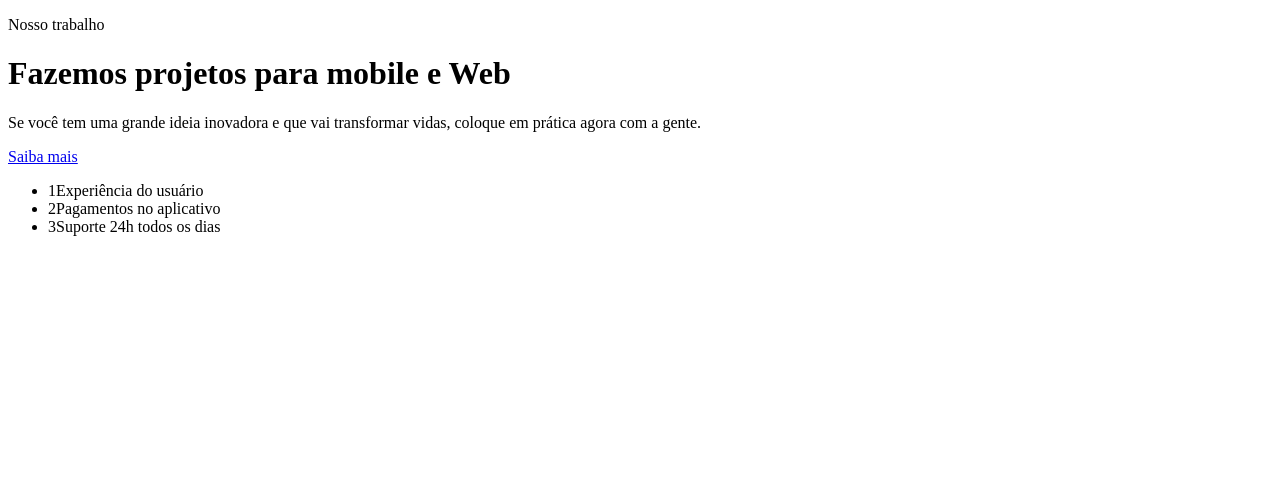
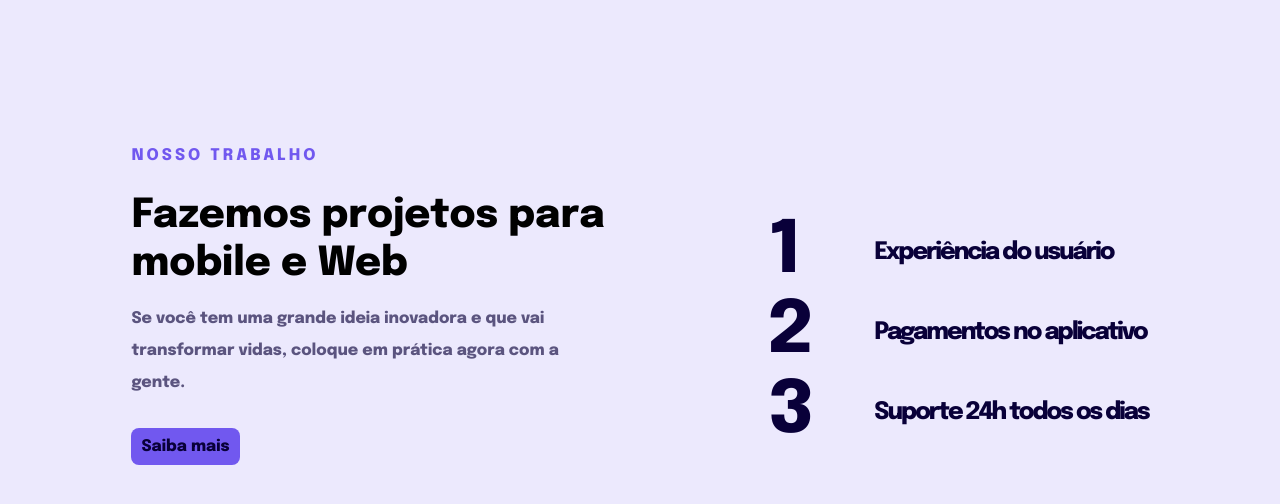
Before and after one commit to eugeniobandeira/rocketseat, a plain HTML site: page Projeto_004/resposividade.html in a window 1280 px wide. Drawn offline with Linux system fonts and the light colour scheme.

Commit message:
finalizando o projeto 4

```diff
--- a/Projeto_004/resposividade.html
+++ b/Projeto_004/resposividade.html
@@ -4,17 +4,23 @@
     <meta charset="UTF-8">
     <meta name="viewport" content="width=device-width, initial-scale=1.0">
     <title>Introdução à Responsividade</title>
+    <link rel="stylesheet" href="style.css">
+    <link rel="preconnect" href="https://fonts.googleapis.com">
+    <link rel="preconnect" href="https://fonts.gstatic.com" crossorigin>
+    <link href="https://fonts.googleapis.com/css2?family=Epilogue:wght@800&display=swap" rel="stylesheet">
 </head>
 <body>
     <main>
-        <p>Nosso trabalho</p>
-        <h1>Fazemos projetos para mobile e Web</h1>
-        <p>Se você tem uma grande ideia inovadora e que vai transformar vidas, coloque em prática agora com a gente.</p>
-        <a href="#">Saiba mais</a>
+        <div class="container">
+            <p class="p1">Nosso trabalho</p>
+            <h1>Fazemos projetos para mobile e Web</h1>
+            <p class="p2">Se você tem uma grande ideia inovadora e que vai transformar vidas, coloque em prática agora com a gente.</p>
+            <a href="#" class="link">Saiba mais</a>
+        </div>
         <ul>
-            <li><span>1</span>Experiência do usuário</li>
-            <li><span>2</span>Pagamentos no aplicativo</li>
-            <li><span>3</span>Suporte 24h todos os dias</li>
+            <li><span>1</span> Experiência do usuário</li>
+            <li><span>2</span> Pagamentos no aplicativo</li>
+            <li><span>3</span> Suporte 24h todos os dias</li>
         </ul>
     </main>
 </body>
--- a/Projeto_004/style.css
+++ b/Projeto_004/style.css
@@ -0,0 +1,125 @@
+* {
+    margin: 0;
+    padding: 0;
+}
+
+:root {
+    --bg-light: #ECE9FD;
+    font-size: 62.5%;
+}
+body {
+    background: var(--bg-light, #ECE9FD);
+    font-family: 'Epilogue', sans-serif;
+}
+main {
+    padding: 6rem 2.3rem;
+    max-width: 38rem;
+    margin: 0 auto;
+}
+main a {
+    text-decoration: none;
+    font-size: 1.6rem;
+    margin: 3.2rem 0 7.2rem 0;
+}
+main a:hover {
+    color: #251e47;
+    color: #ECE9FD;
+}
+h1 {
+    font-family: Epilogue;
+    font-size: 4rem;
+    font-style: normal;
+    font-weight: 800;
+    line-height: 4.8rem;
+
+    margin-bottom: 1.5rem;
+}
+.p1 {
+    color: var(--text-dark-accent, #7158EF);
+    font-feature-settings: 'clig' off, 'liga' off;
+    font-family: Epilogue;
+    font-size: 1.6rem;
+    font-style: normal;
+    font-weight: 400;
+    line-height: 3.2rem;
+    letter-spacing: 3px;
+    text-transform: uppercase;
+
+    margin-bottom: 2rem;
+}
+.p2 {
+    color: var(--text-dark-gray, rgba(10, 0, 57, 0.64));
+    font-feature-settings: 'clig' off, 'liga' off;
+
+    font-family: Epilogue;
+    font-size: 1.6rem;
+    font-style: normal;
+    font-weight: 400;
+    line-height: 3.2rem;
+
+    margin-bottom: 3.2rem;
+}
+.link {
+    color: var(--text-dark, #090039);
+    font-feature-settings: 'clig' off, 'liga' off;
+    font-family: Epilogue;
+    font-size: 1.6rem;
+    font-style: normal;
+    font-weight: 400;
+    line-height: 3.2rem;
+    background-color: #7158EF;
+    padding: 1rem;
+    border-radius: 8px;
+
+}
+ul {
+    margin-top: 7.2rem;
+}
+ul li {
+    list-style: none;
+    color: var(--text-dark, #090039);
+    font-feature-settings: 'clig' off, 'liga' off;
+
+    font-family: Epilogue;
+    font-size: 2.4rem;
+    font-style: normal;
+    font-weight: 800;
+    letter-spacing: -2px;
+    display: flex;
+    align-items: center;
+    gap: 4.8rem;
+
+    max-width: 25.8rem;
+}
+ul li span {
+    color: var(--text-dark, #090039);
+    font-feature-settings: 'clig' off, 'liga' off;
+    font-family: Epilogue;
+    font-size: 7.2rem;
+    font-style: normal;
+    font-weight: 800;
+    line-height: 8rem;
+    letter-spacing: -2px;
+    width: 20px;
+
+    margin-right: 3.8rem;
+
+}
+
+@media screen and (min-width: 578px) {
+    body {
+        padding: 8rem;
+    }
+    main {
+        max-width: 1080px;
+        display: flex;
+        justify-content: space-around;
+        gap: 10rem;
+    }
+    main .container {
+        max-width: 48rem;
+    }
+    ul li {
+        max-width: 100%;
+    }
+}
```
Also changed, not shown: index.html (+16 -3 lines), style.css (+13 -0 lines).
